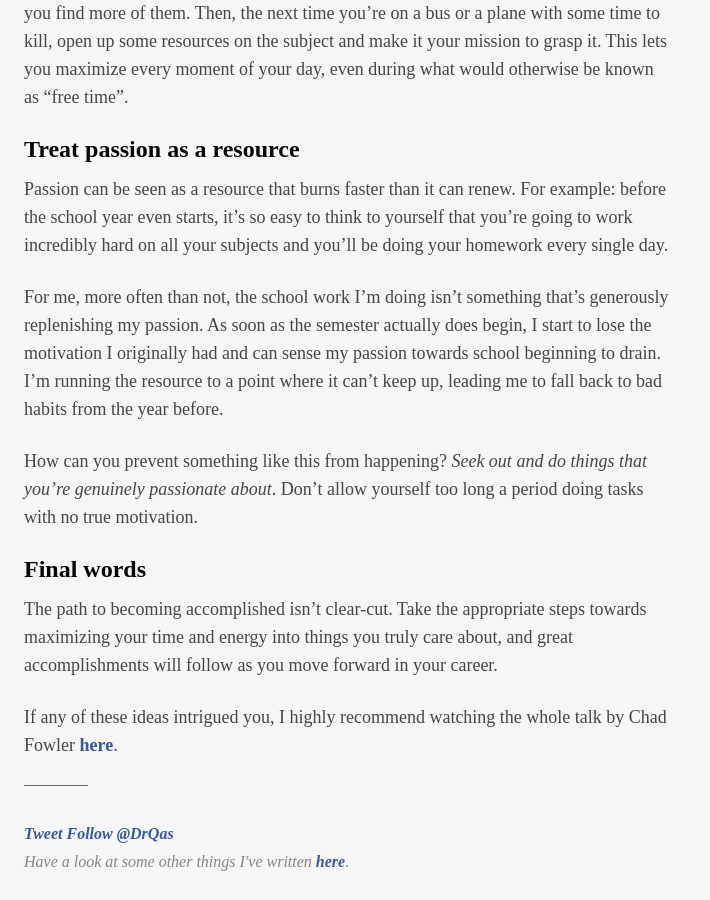
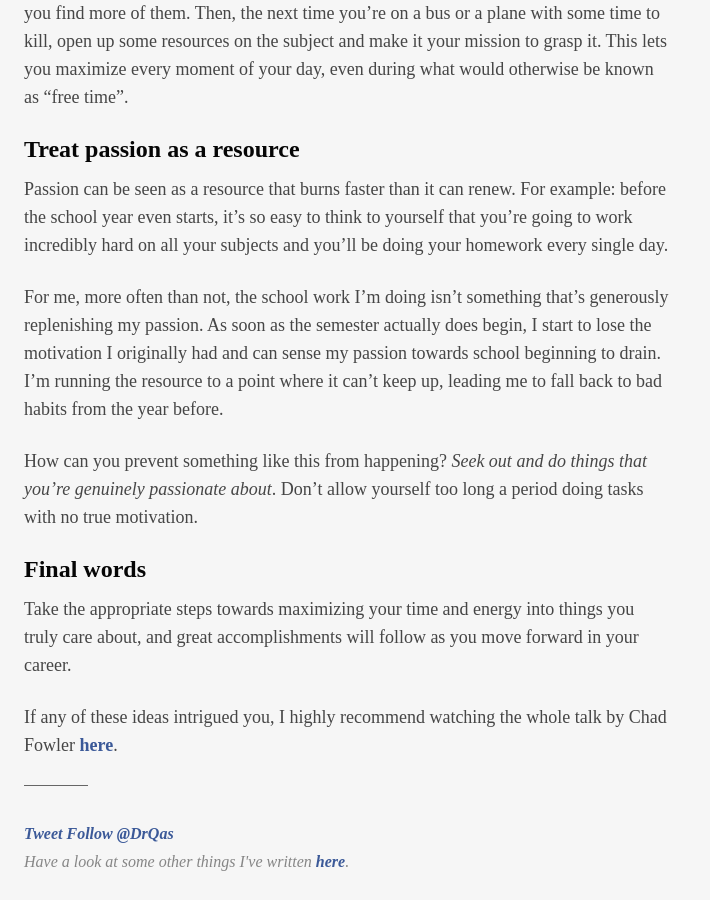
Before and after one commit to qasim/qas.im, a Jekyll site: the page built from _posts/2015-10-25-the-path-to-becoming-accomplished.md, in a window 1280 px wide and 900 px high, scrolled down 1069 px. Shown: the whole window, without its empty margins (0-710 px from the left). Built offline with Jekyll 4.4.1, drawn with Linux system fonts in a browser that asks for light colours; some web fonts are replaced; comment, search, counter and statistics services are not loaded.

Commit message:
Update 2015-10-25-the-path-to-becoming-accomplished.md

```diff
--- a/_posts/2015-10-25-the-path-to-becoming-accomplished.md
+++ b/_posts/2015-10-25-the-path-to-becoming-accomplished.md
@@ -32,6 +32,6 @@ How can you prevent something like this from happening? *Seek out and do things
 
 ### Final words
 
-The path to becoming accomplished isn't clear-cut. Take the appropriate steps towards maximizing your time and energy into things you truly care about, and great accomplishments will follow as you move forward in your career.
+Take the appropriate steps towards maximizing your time and energy into things you truly care about, and great accomplishments will follow as you move forward in your career.
 
 If any of these ideas intrigued you, I highly recommend watching the whole talk by Chad Fowler <a href="https://www.youtube.com/watch?v=hsIcFf9pnCo" target="blank">here</a>.
```
